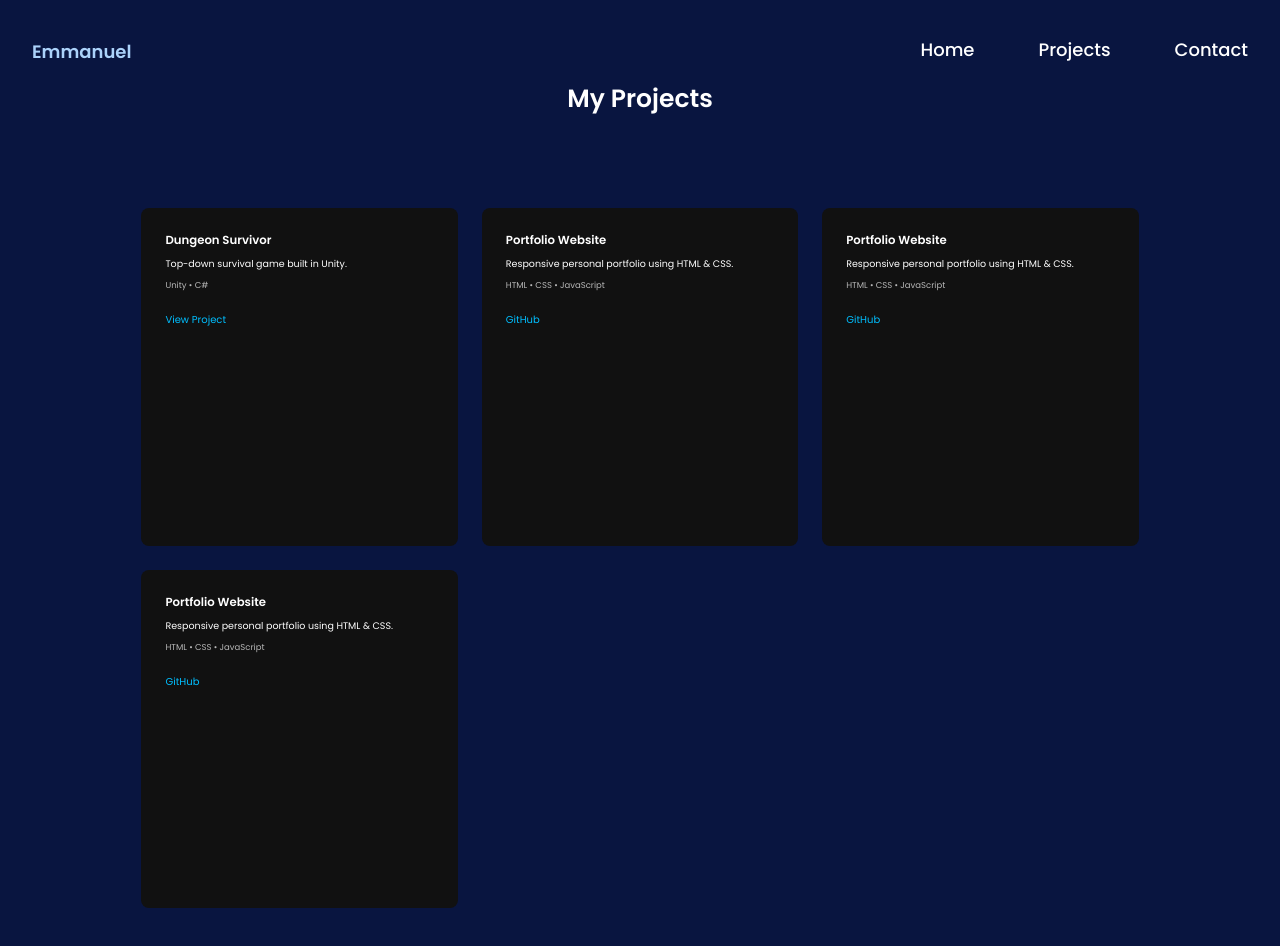
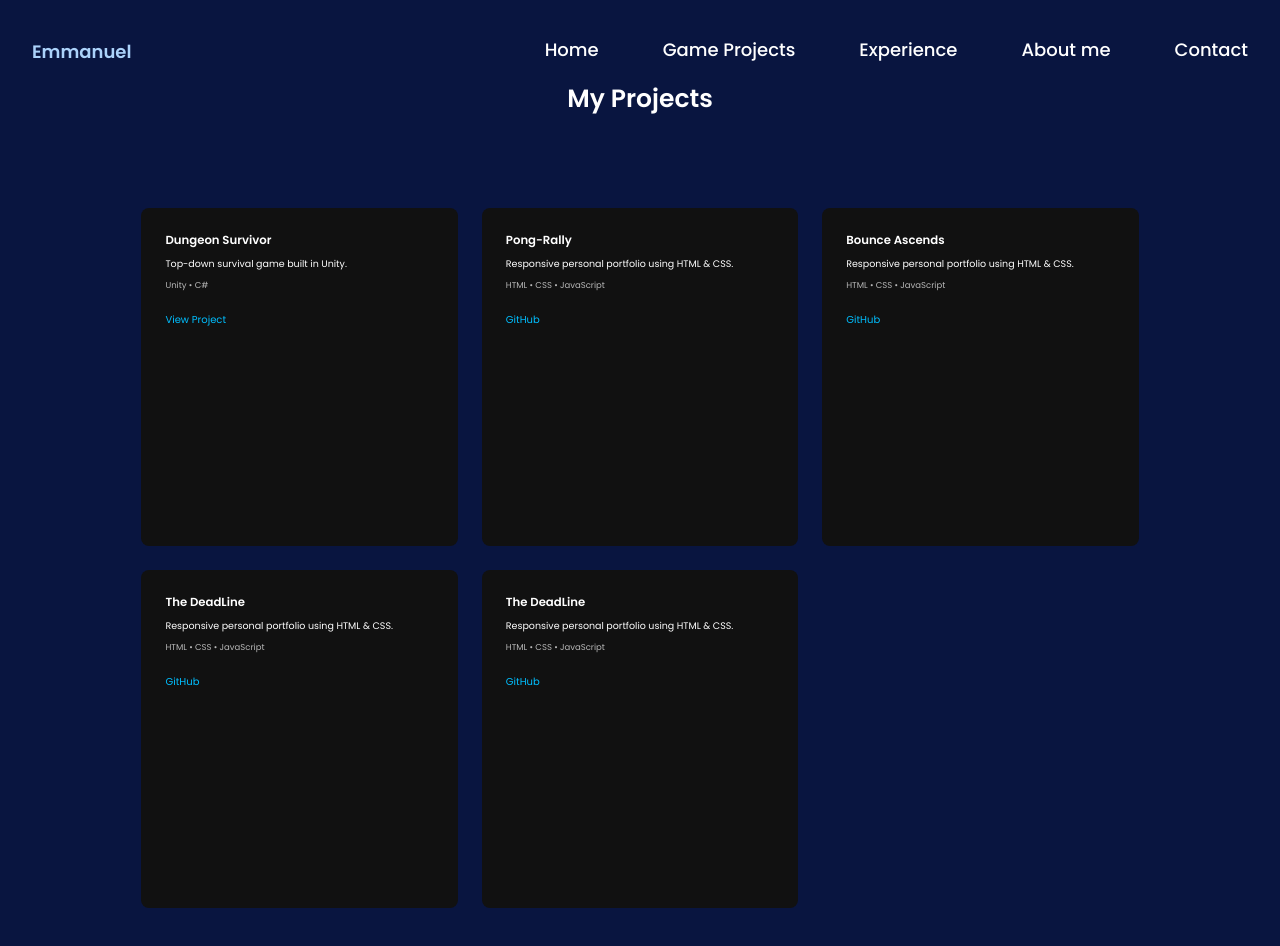
Before and after one commit to EmmanuelMukwakungu/Website-Portfolio-, a plain HTML site: page projects.html in a window 1280 px wide. Drawn offline with Linux system fonts and the light colour scheme.

Commit message:
Changes made in the Projects Page

```diff
--- a/projects.html
+++ b/projects.html
@@ -17,7 +17,9 @@
 
     <nav class="nav">
       <a href="index.html">Home</a>
-      <a href="projects.html">Projects</a>
+      <a href="projects.html">Game Projects</a>
+      <a href="#aboutme">Experience</a>
+      <a href="#aboutme">About me</a>
       <a href="#contact">Contact</a>
     </nav>
   </header>
@@ -34,21 +36,28 @@
     </div>
 
     <div class="project-card">
-      <h3>Portfolio Website</h3>
+      <h3>Pong-Rally</h3>
       <p>Responsive personal portfolio using HTML & CSS.</p>
       <p class="tech">HTML • CSS • JavaScript</p>
       <a href="https://github.com/yourusername" target="_blank">GitHub</a>
     </div>
 
     <div class="project-card">
-      <h3>Portfolio Website</h3>
+      <h3>Bounce Ascends</h3>
       <p>Responsive personal portfolio using HTML & CSS.</p>
       <p class="tech">HTML • CSS • JavaScript</p>
       <a href="https://github.com/yourusername" target="_blank">GitHub</a>
     </div>
 
     <div class="project-card">
-      <h3>Portfolio Website</h3>
+      <h3>The DeadLine</h3>
+      <p>Responsive personal portfolio using HTML & CSS.</p>
+      <p class="tech">HTML • CSS • JavaScript</p>
+      <a href="https://github.com/yourusername" target="_blank">GitHub</a>
+    </div>
+
+    <div class="project-card">
+      <h3>The DeadLine</h3>
       <p>Responsive personal portfolio using HTML & CSS.</p>
       <p class="tech">HTML • CSS • JavaScript</p>
       <a href="https://github.com/yourusername" target="_blank">GitHub</a>
```
